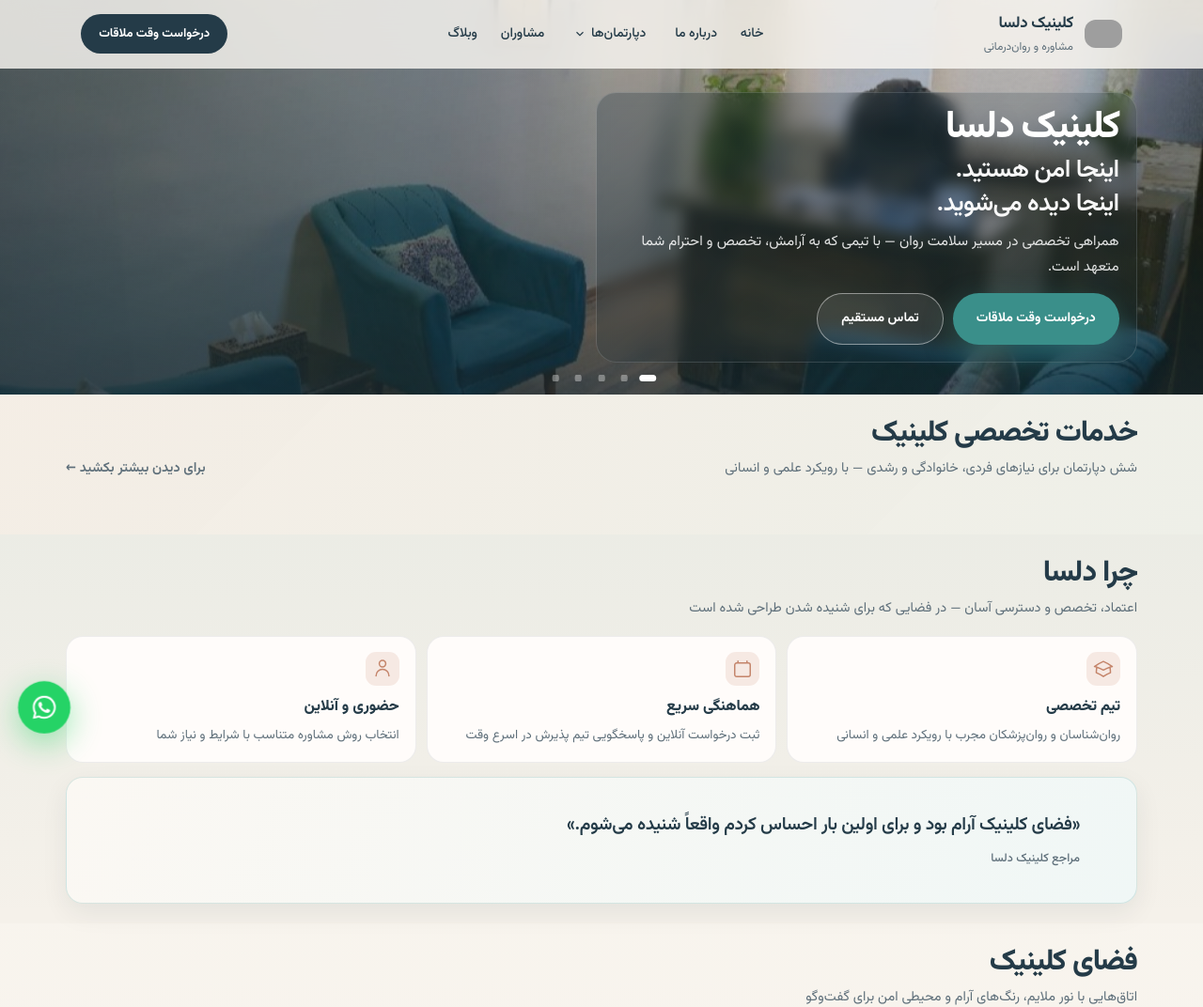
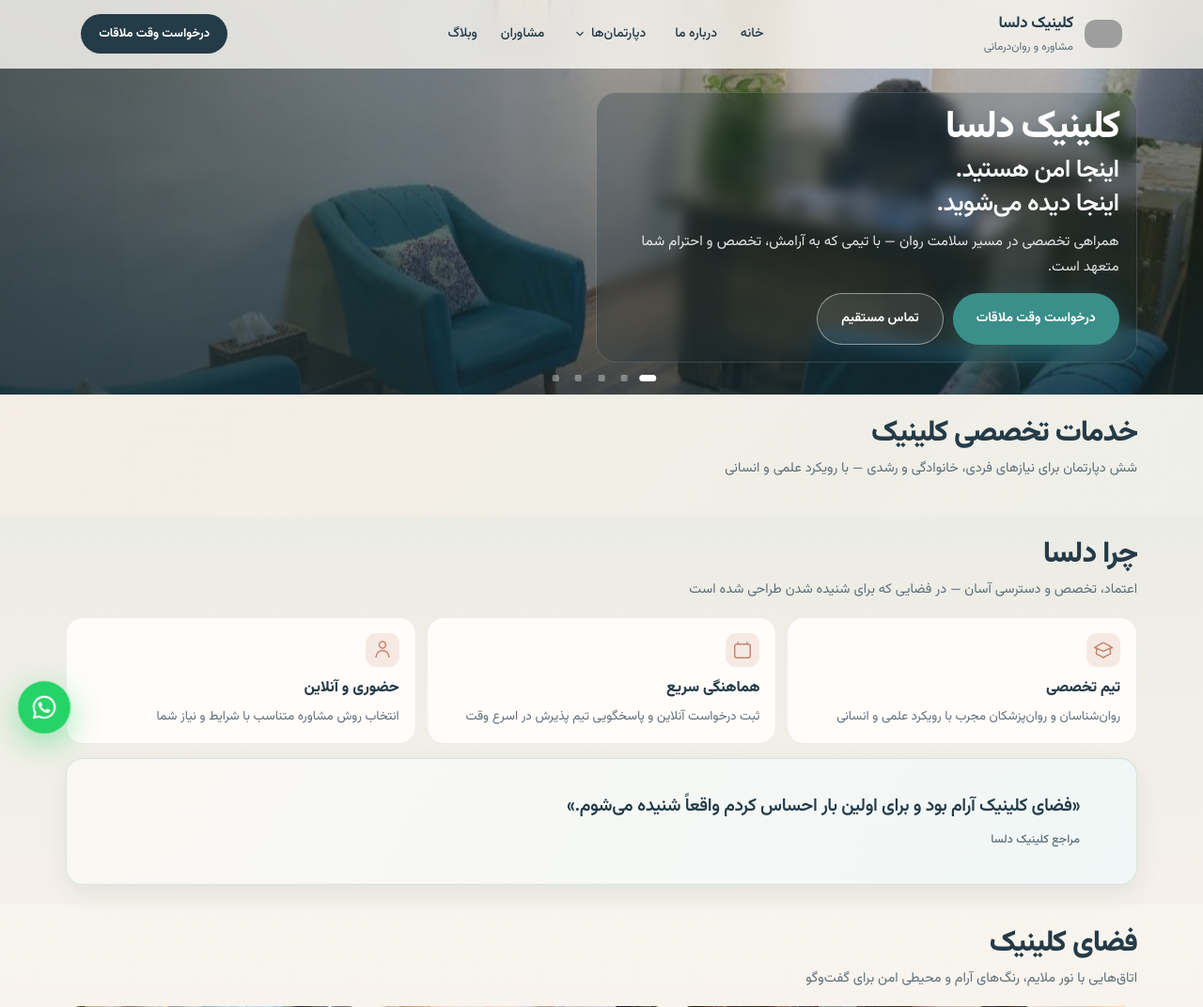
Before and after one commit to ali-m07/delsa-clinic-homepage, a FastAPI app: page / in a window 1280 px wide. Shown: the top 1072 px of the page at 94% size. Run offline with FastAPI, Linux system fonts and the light colour scheme; data comes from the database, SQL or seed files in the repository; data that the repository does not hold is empty; parts of the project's set-up code (start-up, migrations or seed data) failed here and were passed over; some libraries are stand-ins or nearby versions; grey boxes are pictures that could not be loaded.

Commit message:
Replace services horizontal scroller with a clean image grid.
Remove the drag hint and native scrollbar so all six department tiles sit in a stable 3-column layout.

Co-authored-by: Cursor <cursoragent@cursor.com>

```diff
--- a/backend/app/static/css/site.css
+++ b/backend/app/static/css/site.css
@@ -535,37 +535,20 @@ html.js-motion .reveal.is-in {
   line-height: 1.7;
 }
 
-/* Services — horizontal editorial rail */
-.services-section { overflow: hidden; }
-.services-hint {
-  margin: 0;
-  font-size: 12.5px;
-  font-weight: 600;
-  color: var(--muted);
-  white-space: nowrap;
+/* Services — image grid */
+.services-section { overflow: visible; }
+.services-grid {
+  display: grid;
+  gap: .85rem;
+  grid-template-columns: 1fr;
 }
-.services-rail {
-  overflow-x: auto;
-  overflow-y: hidden;
-  padding: .25rem 0 1rem;
-  scroll-snap-type: x mandatory;
-  -webkit-overflow-scrolling: touch;
-  scrollbar-width: thin;
+@media (min-width: 640px) {
+  .services-grid { grid-template-columns: repeat(2, minmax(0, 1fr)); }
 }
-.services-rail::-webkit-scrollbar { height: 6px; }
-.services-rail::-webkit-scrollbar-thumb {
-  background: rgba(58, 143, 138, 0.35);
-  border-radius: 999px;
-}
-.services-rail__track {
-  display: flex;
-  gap: .85rem;
-  width: max-content;
-  padding-inline: max(1rem, calc((100vw - 1140px) / 2));
+@media (min-width: 980px) {
+  .services-grid { grid-template-columns: repeat(3, minmax(0, 1fr)); }
 }
 .service-tile {
-  flex: 0 0 min(78vw, 300px);
-  scroll-snap-align: start;
   display: flex;
   flex-direction: column;
   border-radius: 22px;
@@ -576,29 +559,26 @@ html.js-motion .reveal.is-in {
   color: inherit;
   transition: transform .35s var(--ease), box-shadow .35s;
 }
-@media (min-width: 900px) {
-  .service-tile { flex-basis: 280px; }
-}
 .service-tile:hover {
   transform: translateY(-6px);
   box-shadow: var(--shadow);
 }
 .service-tile__media {
   position: relative;
-  aspect-ratio: 4 / 3;
+  aspect-ratio: 16 / 11;
   overflow: hidden;
   background: #ddd5c8;
 }
 .service-tile__media img {
   width: 100%; height: 100%;
   object-fit: cover;
-  transform: scale(1.04);
+  transform: scale(1.03);
   transition: transform .8s var(--ease);
 }
-.service-tile:hover .service-tile__media img { transform: scale(1.1); }
+.service-tile:hover .service-tile__media img { transform: scale(1.08); }
 .service-tile__shade {
   position: absolute; inset: 0;
-  background: linear-gradient(180deg, transparent 45%, rgba(26,47,58,.35) 100%);
+  background: linear-gradient(180deg, transparent 50%, rgba(26,47,58,.28) 100%);
   pointer-events: none;
 }
 .service-tile__body {
--- a/backend/app/templates/pages/home.html
+++ b/backend/app/templates/pages/home.html
@@ -50,16 +50,11 @@
 
 <section id="services" class="section section--warm section--dense services-section">
   <div class="container">
-    <div class="section__head section__head--row reveal">
-      <div>
-        <h2>خدمات تخصصی کلینیک</h2>
-        <p>شش دپارتمان برای نیازهای فردی، خانوادگی و رشدی — با رویکرد علمی و انسانی</p>
-      </div>
-      <p class="services-hint" aria-hidden="true">برای دیدن بیشتر بکشید ←</p>
+    <div class="section__head reveal">
+      <h2>خدمات تخصصی کلینیک</h2>
+      <p>شش دپارتمان برای نیازهای فردی، خانوادگی و رشدی — با رویکرد علمی و انسانی</p>
     </div>
-  </div>
-  <div class="services-rail" data-services-rail>
-    <div class="services-rail__track">
+    <div class="services-grid">
       {% for dept in departments %}
       <a href="/دپارتمان-{{ dept.slug }}" class="service-tile reveal">
         <div class="service-tile__media">
```
Also changed, not shown: docs/index.html (+4 -9 lines), docs/static/css/site.css (+14 -34 lines).
